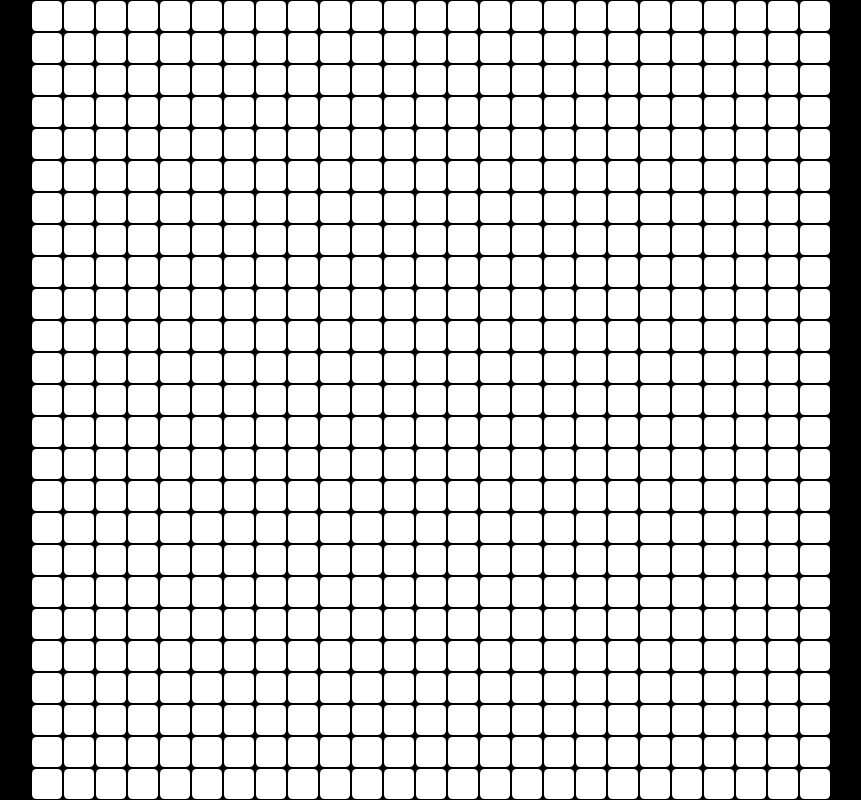
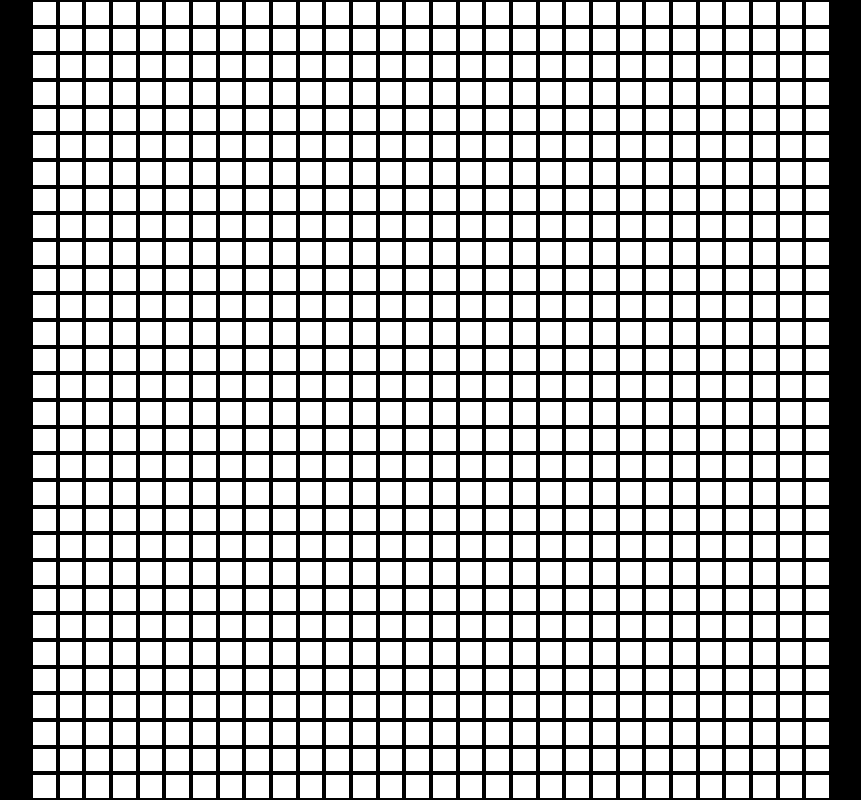
Before and after one commit to Thrystan01204/Labyrinthe, a plain HTML site: page index.html in a window 1280 px wide. Shown: the whole page, without its empty margins (209-1070 px from the left). Drawn offline with Linux system fonts and the light colour scheme.

Commit message:
cell walls

```diff
--- a/labyrinthe.css
+++ b/labyrinthe.css
@@ -8,17 +8,19 @@ body{
     left: 50%;
     transform: translate(-50%, -50%);
     margin: 0;
-
     display: grid;
-    background-color: black;
+    background-color: white;
     height: 100vmin;
     width: 100vmin;
 }
 
 .cell {
-    margin: 4%;
-    border-radius: 15% 15% 15% 15%;
+    margin: 0;
     background-color: white;
+    border-top: 2px solid black;
+    border-bottom: 2px solid black;
+    border-left: 2px solid black;
+    border-right: 2px solid black;
 }
 
 .cell:hover {
--- a/labyrinthe.js
+++ b/labyrinthe.js
@@ -1,33 +1,36 @@
-var body;
+var mouseDown = 0;
 
 function onLoad() {
     body = document.body;
+    document.body.onmousedown = function() {
+        mouseDown = true;
+      }
+      document.body.onmouseup = function() {
+        mouseDown = false;
+      }
 
-
-    var n = 25;
+    var n = 30;
     var cellSize = Math.min(window.innerWidth, window.innerHeight)/n;
-
     var maze = document.createElement("div");
     maze.classList.add("maze");
-    //maze.style.width = cellSize*n+"px";
-    //maze.style.height = cellSize*n+"px";
-    //maze.style.gridTemplateColumns = "repeat("+n+","+cellSize+"px)";
-    //maze.style.gridTemplateRows = "repeat("+n+","+cellSize+"px)";
     maze.style.gridTemplateColumns = "repeat("+n+",1fr)";
     maze.style.gridTemplateRows = "repeat("+n+",1fr)";
-
     var cells = [];
     for (let i = 0; i < n; i++) {
         for (let j = 0; j < n; j++) {
             let cell = document.createElement("div");
             cell.classList.add("cell");
-            cell.onclick = () => {
-                cell.style.backgroundColor="grey";
+            cell.onmouseenter = (event) => {
+                if(mouseDown){
+                    cell.style.border = "0";
+                }
+            };
+            cell.onmousedown = (event) => {
+                cell.style.border = "0";
             };
             maze.appendChild(cell);
         }
     }
-
     body.appendChild(maze);
 
 }
```
